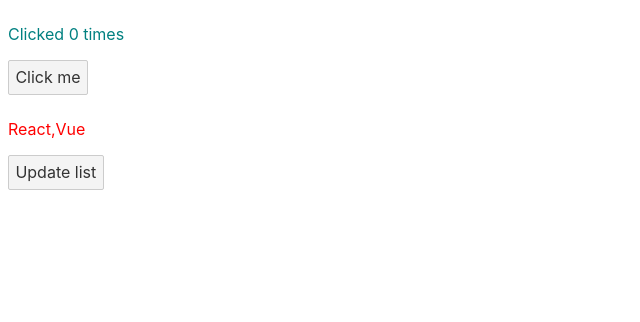
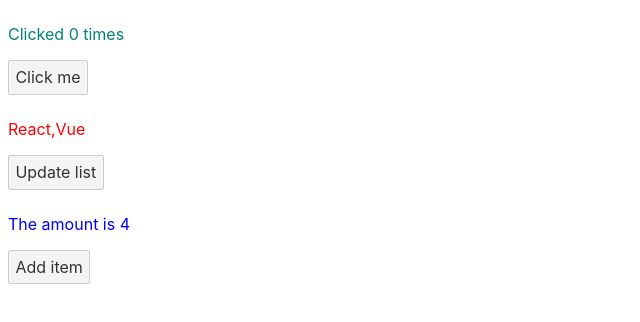
Before and after one commit to aleklucatero/sveltepra, a Svelte app: page / in a window 1280 px wide. Shown: the top 322 px of the page, without its empty margins (0-640 px from the left). Built offline with nearby package versions, Linux system fonts and the light colour scheme.

Commit message:
I added a reactive statement using $: syntax
In this example I have a list of numbers. I want for the UI to show the change in length of the list while I click. I used $: to declare a variable and show reactivity in this case.

```diff
--- a/src/App.svelte
+++ b/src/App.svelte
@@ -1,14 +1,25 @@
 <script>
+    import { add } from "date-fns";
+
 	let count = 0;
 	function increment() {
 		count = count + 1
 	};
 
-	/*------------------------*/
+	/*---------Addint string to list----------*/
 
 	let list = [`React`, `Vue`];
 	function handleClick() {
 		list = [...list, `Svelte`]
+	};
+
+	/*--------Adding number to list----------*/
+
+	let items = [1, 2, 3, 4];
+	$: amount = items.length;
+
+	function addItems() {
+		items = [...items, items.length + 1]
 	}
 
 </script>
@@ -21,7 +32,8 @@
 <p class="second-button">{list}</p>
 <button on:click={handleClick}>Update list</button>
 
-
+<p class="items">The amount is {amount}</p>
+<button on:click={addItems}>Add item</button>
 
 
 <style>
@@ -33,5 +45,8 @@
 		color: red;
 	}
 
+	.items {
+		color: blue;
+	}
 
 </style>
```
